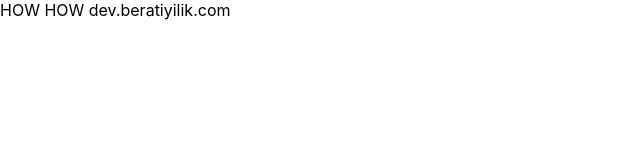
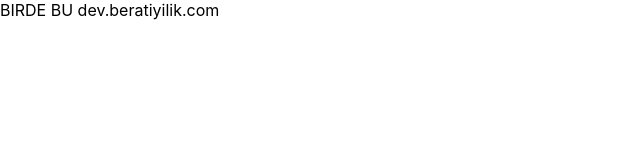
Before and after one commit to beratiyilik/dev.beratiyilik.com, a Next.js app: page / in a window 1280 px wide. Shown: the top 160 px of the page, without its empty margins (0-640 px from the left). Built offline with nearby package versions, Linux system fonts and the light colour scheme.

Commit message:
deploy test 24

```diff
--- a/pages/index.tsx
+++ b/pages/index.tsx
@@ -25,7 +25,7 @@ const Home: NextPage = () => {
   const error: Error = result.error;
   return (
     <div >
-      {`HOW HOW ${data?.name}`}
+      {`BIRDE BU ${data?.name}`}
     </div>
   )
 }
```
Also changed, not shown: 1 other file (tests, documents, lock files or other folders).
